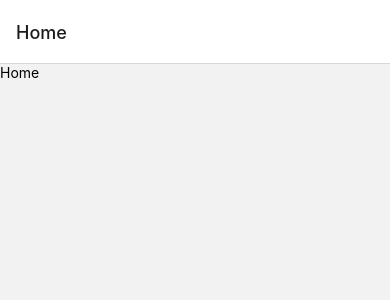
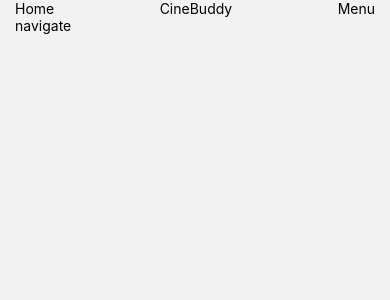
Before and after one commit to ilivegod/CineBuddy, a React Native app: screen /Home in a window 390 px wide. Shown: the top 300 px of the page. Built offline with nearby package versions, Linux system fonts and the light colour scheme.

Commit message:
first commit

```diff
--- a/navigation/StackNavigation.js
+++ b/navigation/StackNavigation.js
@@ -1,12 +1,17 @@
 import { createNativeStackNavigator } from "@react-navigation/native-stack";
 import Home from "../screens/Home";
+import MovieDetail from "../screens/MovieDetail";
 
 const Stack = createNativeStackNavigator();
 
 const DefaultStackNavigation = ({ navigation }) => {
   return (
-    <Stack.Navigator>
+    <Stack.Navigator
+      initialRouteName="Home"
+      screenOptions={{ headerShown: false }}
+    >
       <Stack.Screen name="Home" component={Home} />
+      <Stack.Screen name="MovieDetail" component={MovieDetail} />
     </Stack.Navigator>
   );
 };
--- a/screens/Home.jsx
+++ b/screens/Home.jsx
@@ -1,10 +1,26 @@
-import { View, Text, SafeAreaView } from "react-native";
-import React from "react";
+import { View, Text, TouchableOpacity } from "react-native";
+import { NavigationContainer } from "@react-navigation/native";
+import { createNativeStackNavigator } from "@react-navigation/native-stack";
+import { SafeAreaView } from "react-native-safe-area-context";
 
-const Home = () => {
+const Home = ({ navigation }) => {
   return (
     <SafeAreaView>
-      <Text>Home</Text>
+      <View style={{ paddingHorizontal: 15 }}>
+        <View
+          style={{
+            flexDirection: "row",
+            justifyContent: "space-between",
+          }}
+        >
+          <Text>Home</Text>
+          <Text>CineBuddy</Text>
+          <Text>Menu</Text>
+        </View>
+        <TouchableOpacity onPress={() => navigation.navigate("MovieDetail")}>
+          <Text>navigate</Text>
+        </TouchableOpacity>
+      </View>
     </SafeAreaView>
   );
 };
--- /dev/null
+++ b/screens/MovieDetail.jsx
@@ -0,0 +1,19 @@
+import { StyleSheet, Text, TouchableOpacity, View } from "react-native";
+import { SafeAreaView } from "react-native-safe-area-context";
+import { NavigationContainer } from "@react-navigation/native";
+import { createNativeStackNavigator } from "@react-navigation/native-stack";
+
+const MovieDetail = ({ navigation }) => {
+  return (
+    <SafeAreaView>
+      <Text>MovieDetail</Text>
+      <TouchableOpacity onPress={() => navigation.goBack()}>
+        <Text>go back</Text>
+      </TouchableOpacity>
+    </SafeAreaView>
+  );
+};
+
+export default MovieDetail;
+
+const styles = StyleSheet.create({});
```
